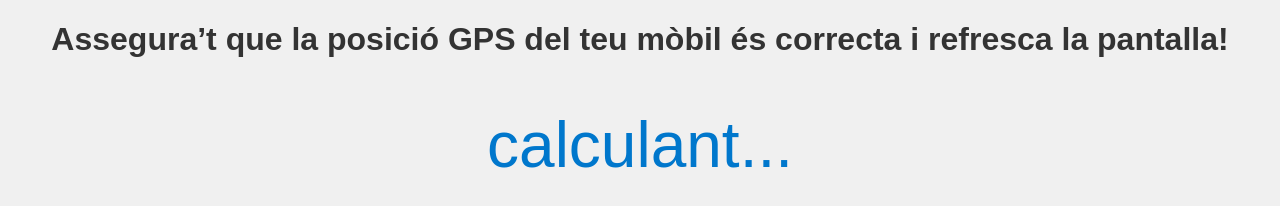
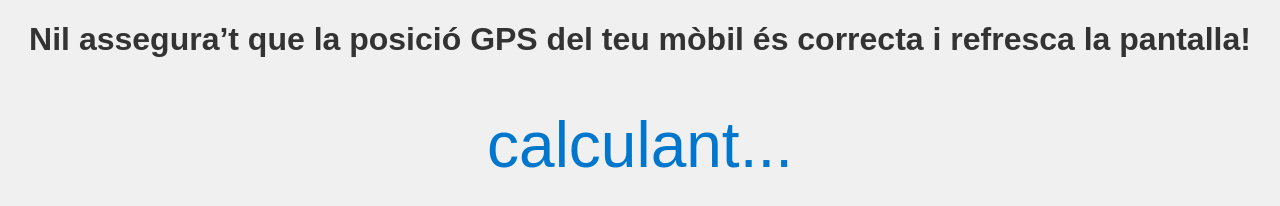
Before and after one commit to xredon/Geo, a plain HTML site: page index_Nil.html in a window 1280 px wide. Drawn offline with Linux system fonts and the light colour scheme.

Commit message:
Update index_Nil.html

```diff
--- a/index_Nil.html
+++ b/index_Nil.html
@@ -6,7 +6,7 @@
     <link rel="stylesheet" type="text/css" href="styles.css">
 </head>
 <body>
-    <h1>Assegura&rsquo;t que la posici&oacute; GPS del teu m&ograve;bil &eacute;s correcta i refresca la pantalla!</h1>
+    <h1>Nil assegura&rsquo;t que la posici&oacute; GPS del teu m&ograve;bil &eacute;s correcta i refresca la pantalla!</h1>
     <p id="distance">calculant...</p>
     <p id="congratsMessage"></p>
 
```
